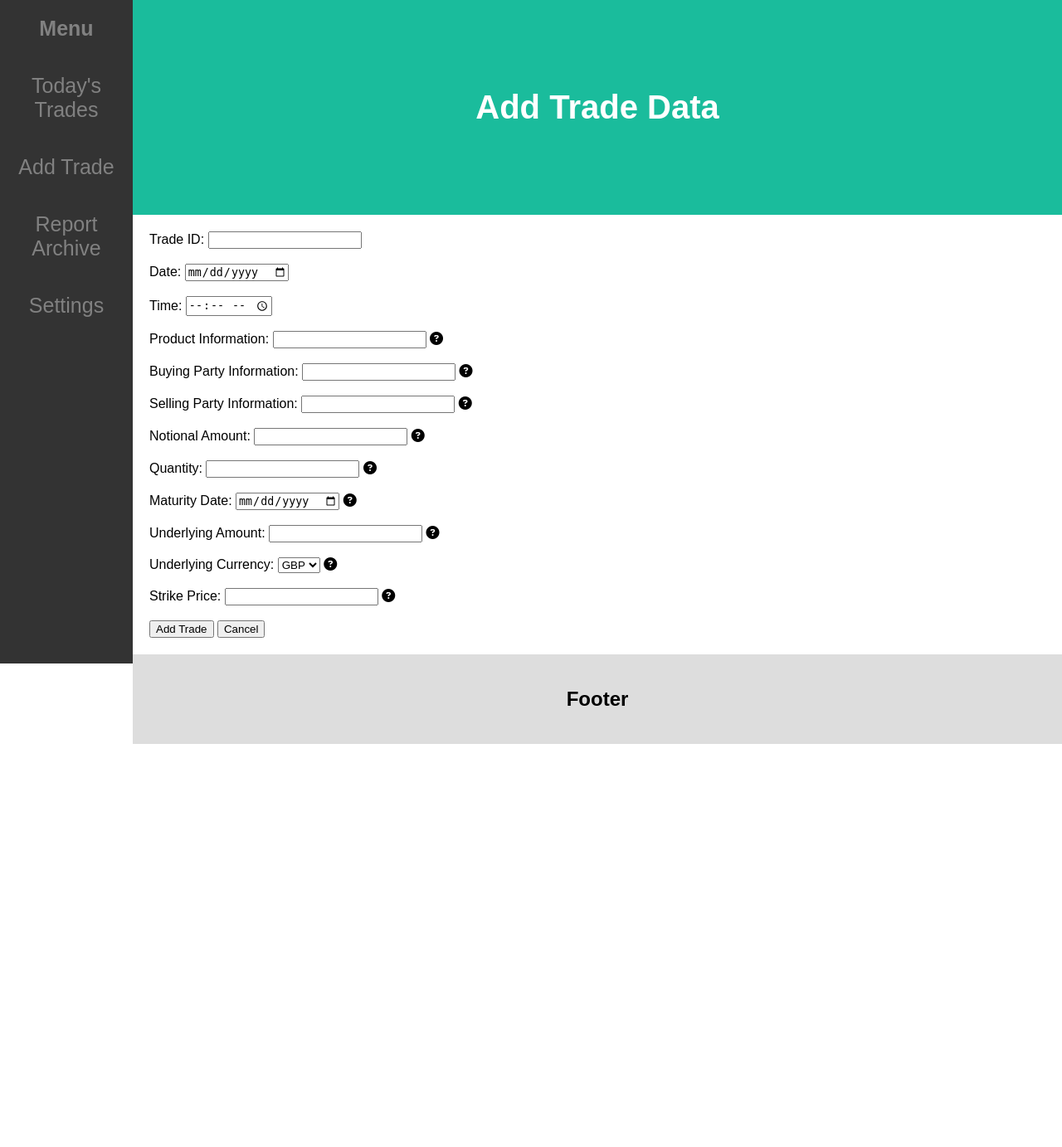
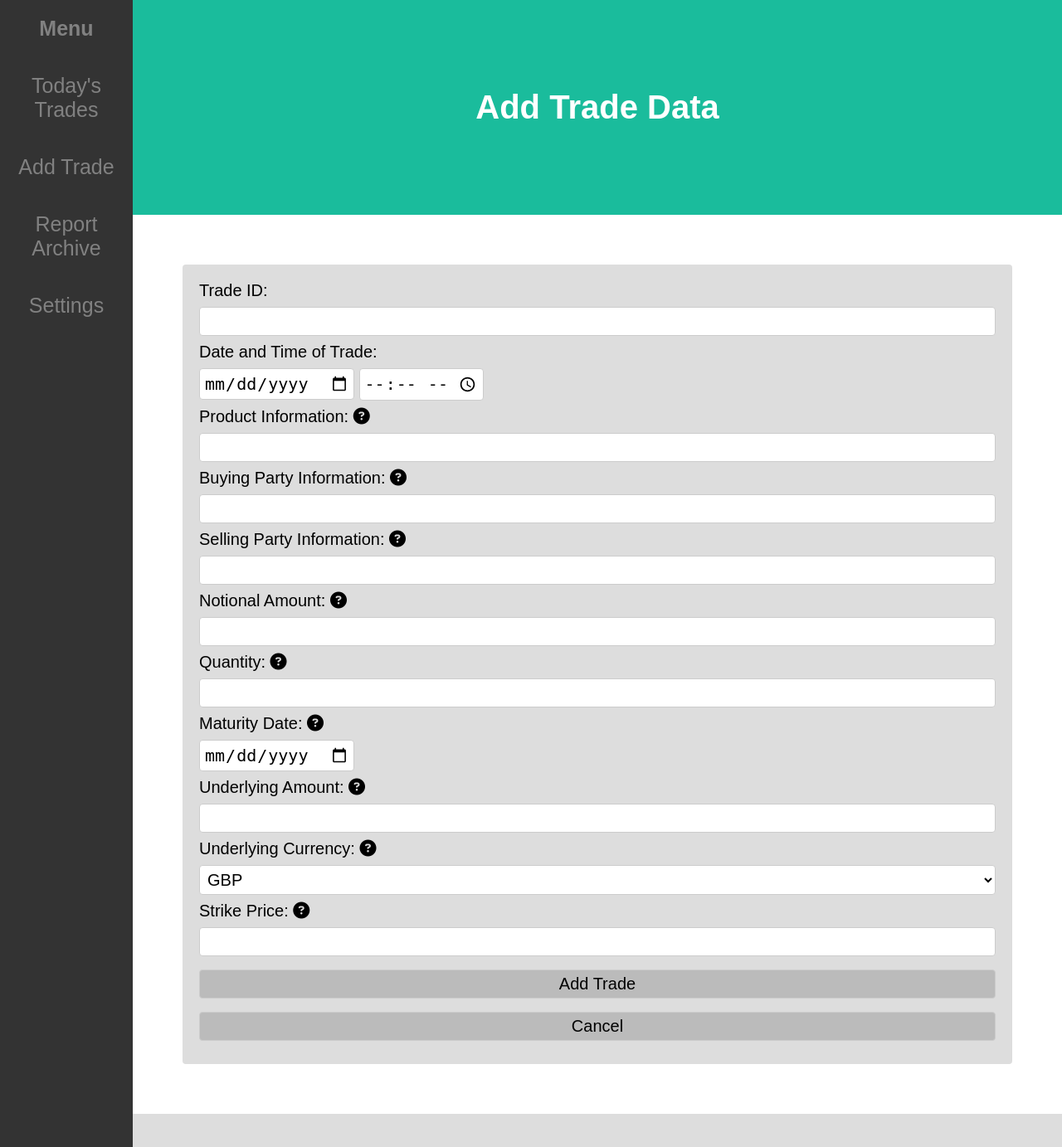
Before and after one commit to sejalDG/CS261_SE_Group2, a Django app: template mysite/trades/templates/trades/addtradepage.html in a window 1280 px wide. Shown: the whole page at 83% size. Before the commit the page ends 897 px from the top, so only its background shows below. Run offline with Django 3.2, Linux system fonts and the light colour scheme; the template is opened without the code that fills it, so the values that code supplies are empty; some libraries are stand-ins or nearby versions.

Commit message:
Edited and formatted html

```diff
--- a/mysite/trades/templates/trades/addtradepage.html
+++ b/mysite/trades/templates/trades/addtradepage.html
@@ -9,6 +9,8 @@
 </head>
 <body>
 
+  <div id="page-container">
+    <div id="content-wrap">
       <div class="header">
         <h1>Add Trade Data</h1>
       </div>
@@ -16,88 +18,79 @@
       <div class="sidenav">
         <title>Menu</title>
         <a>Today's Trades</a>
-    <a>Add Trade</a>
+        <a href="addtradepage.html">Add Trade</a>
         <a>Report Archive</a>
-    <a>Settings</a>
+        <a href="settingspage.html">Settings</a>
       </div>
 
       <div class="main">
+        <div class="box">
         <form>
 
-      <label for="tradeID">Trade ID:</label>
-      <input type="text" id="tradeID" name="tradeID"><br><br>
+          <label for="tradeID">Trade ID:</label><br>
+          <input type="text" id="tradeID" name="tradeID"><br>
 
-      <label for="date">Date:</label>
-      <input type="date" id="tradeDate" name="tradeDate"><br><br>
+          <label for"datetime">Date and Time of Trade:</label><br>
+          <input type="date" id="tradeDate" name="tradeDate">
+          <input type="time" id="tradeTime" name="tradeTime"><br>
 
-      <label for="time">Time:</label>
-      <input type="time" id="tradeTime" name="tradeTime"><br><br>
+          <label for="productInformation">Product Information: </label><div class="tooltip"><i class="fas fa-question-circle"></i>
+            <span class="tooltiptext">Text</span>
+          </div><br>
+          <input type="text" id="productInformation" name="productInformation"><br>
 
-      <label for="productInformation">Product Information:</label>
-      <input type="text" id="productInformation" name="productInformation">
-      <div class="tooltip"><i class="fas fa-question-circle"></i>
+          <label for="buyingPartyInformation">Buying Party Information: </label><div class="tooltip"><i class="fas fa-question-circle"></i>
             <span class="tooltiptext">Text</span>
-      </div><br><br>
+          </div><br>
+          <input type="text" id="buyingPartyInformation" name="buyingPartyInformation"><br>
 
-      <label for="buyingPartyInformation">Buying Party Information:</label>
-      <input type="text" id="buyingPartyInformation" name="buyingPartyInformation">
-      <div class="tooltip"><i class="fas fa-question-circle"></i>
+          <label for="sellingPartyInformation">Selling Party Information: </label><div class="tooltip"><i class="fas fa-question-circle"></i>
             <span class="tooltiptext">Text</span>
-      </div><br><br>
+          </div><br>
+          <input type="text" id="sellingPartyInformation" name="sellingPartyInformation"><br>
 
-      <label for="sellingPartyInformation">Selling Party Information:</label>
-      <input type="text" id="sellingPartyInformation" name="sellingPartyInformation">
-      <div class="tooltip"><i class="fas fa-question-circle"></i>
+          <label for="notionalAmount">Notional Amount: </label><div class="tooltip"><i class="fas fa-question-circle"></i>
             <span class="tooltiptext">Text</span>
-      </div><br><br>
+          </div><br>
+          <input type="number" id="notionalAmount" name="notionalAmount" step="0.01" min="1"><br>
 
-      <label for="notionalAmount">Notional Amount:</label>
-      <input type="number" id="notionalAmount" name="notionalAmount" step="0.01" min="1">
-      <div class="tooltip"><i class="fas fa-question-circle"></i>
+          <label for="quantity">Quantity: </label><div class="tooltip"><i class="fas fa-question-circle"></i>
             <span class="tooltiptext">Text</span>
-      </div><br><br>
+          </div><br>
+          <input type="number" id="quantity" name="quantity" min="1"><br>
 
-      <label for="quantity">Quantity:</label>
-      <input type="number" id="quantity" name="quantity" min="1">
-      <div class="tooltip"><i class="fas fa-question-circle"></i>
+          <label for="maturityDate">Maturity Date: </label><div class="tooltip"><i class="fas fa-question-circle"></i>
             <span class="tooltiptext">Text</span>
-      </div><br><br>
+          </div><br>
+          <input type="date" id="maturityDate" name="maturityDate"><br>
 
-      <label for="maturityDate">Maturity Date:</label>
-      <input type="date" id="maturityDate" name="maturityDate">
-      <div class="tooltip"><i class="fas fa-question-circle"></i>
+          <label for="underlyingAmount">Underlying Amount: </label><div class="tooltip"><i class="fas fa-question-circle"></i>
             <span class="tooltiptext">Text</span>
-      </div><br><br>
+          </div><br>
+          <input type="number" id="underlyingAmount" name="underlyingAmount" step="0.01" min="1"><br>
 
-      <label for="underlyingAmount">Underlying Amount:</label>
-      <input type="number" id="underlyingAmount" name="underlyingAmount" step="0.01" min="1">
-      <div class="tooltip"><i class="fas fa-question-circle"></i>
+          <label for="underlyingCurrency">Underlying Currency: </label><div class="tooltip"><i class="fas fa-question-circle"></i>
               <span class="tooltiptext">Text</span>
-      </div><br><br>
-
-      <label for="underlyingCurrency">Underlying Currency:</label>
+            </div><br>
           <select id="underlyingCurrency" name="underlyingCurrency">
             <option value="gbp">GBP</option>
             <option value="usd">USD</option>
-      </select>
-      <div class="tooltip"><i class="fas fa-question-circle"></i>
+          </select><br>
+
+          <label for="strikePrice">Strike Price: </label><div class="tooltip"><i class="fas fa-question-circle"></i>
             <span class="tooltiptext">Text</span>
-      </div><br><br>
-
-      <label for="strikePrice">Strike Price:</label>
-      <input type="number" id="strikePrice" name="strikePrice" step="0.01" min="1">
-      <div class="tooltip"><i class="fas fa-question-circle"></i>
-        <span class="tooltiptext">Text</span>
-      </div><br><br>
+          </div><br>
+          <input type="number" id="strikePrice" name="strikePrice" step="0.01" min="1"><br>
 
           <input type="submit" value="Add Trade">
           <input type="button" value="Cancel">
 
         </form>
       </div>
-
+      </div>
+    </div>
     <div class="footer">
-    <h2>Footer</h2>
+    </div>
   </div>
 
 </body>
--- a/mysite/trades/templates/trades/styles.css
+++ b/mysite/trades/templates/trades/styles.css
@@ -1,5 +1,23 @@
 * {
   box-sizing: border-box;
+}
+
+#page-container {
+  position: relative;
+  min-height: 100vh;
+}
+
+#content-wrap {
+  padding-bottom: 40px;
+}
+
+.footer {
+  position: absolute;
+  bottom: 0;
+  width: 100%;
+  height: 40px;
+  text-align: center;
+  background: #ddd;
 }
 
 body {
@@ -21,38 +39,72 @@ body {
 
 .main {
   margin-left: 160px;
-  -ms-flex: 70%; /* IE10 */
-  flex: 70%;
   background-color: white;
   padding: 20px;
+  font-size: 20px;
+}
+
+input[type=text], input[type=number], select{
+  font-size: 20px;
+  padding: 5px;
+  margin: 8px 0;
+  border: 1px solid #ccc;
+  border-radius: 4px;
+  width: 100%;
+  background-color: white;
+}
+
+input[type=submit], input[type=button]{
+  font-size: 20px;
+  padding: 5px;
+  margin: 8px 0;
+  border: 1px solid #ccc;
+  border-radius: 4px;
+  width: 100%;
+  background-color: #bbb;
+}
+
+input[type=date], input[type=time] {
+  font-size: 20px;
+  padding: 5px;
+  margin: 8px 0;
+  border: 1px solid #ccc;
+  border-radius: 4px;
+}
+
+.box {
+  background-color: #ddd;
+  border-radius: 4px;
+  padding: 20px;
+  margin: 40px;
+}
+
+.footer h2 {
+  font-size: 15px;
 }
 
 .sidenav {
   display: block;
   color: white;
   text-align: center;
-  text-decoration: none;
   height: 100%;
   width: 160px;
-  position: fixed;
+  position: absolute;
   z-index: 1;
   top: 0;
   left: 0;
   background-color: #333;
-  overflow-x: hidden;
 }
 
 .sidenav a {
-  padding: 20px 8px 20px 8px;
-  text-decoration: none;
   font-size: 25px;
   color: #818181;
+  padding: 20px 8px 20px 8px;
   display: block;
 }
 
 .sidenav title {
   padding: 20px 8px 20px 8px;
-  text-decoration: none;
   font-size: 25px;
   color: #818181;
   display: block;
@@ -64,21 +116,15 @@ body {
   color: black;
 }
 
-/* Footer */
-.footer {
-  margin-left: 160px;
-  padding: 20px;
-  text-align: center;
-  background: #ddd;
+.sidenav a:link {
+  text-decoration: none;
 }
 
-/* Tooltip container */
 .tooltip {
   position: relative;
   display: inline-block;
 }
 
-/* Tooltip text */
 .tooltip .tooltiptext {
   visibility: hidden;
   width: 120px;
@@ -87,18 +133,15 @@ body {
   text-align: center;
   padding: 5px 0;
   border-radius: 6px;
-  /* Position the tooltip text */
   position: absolute;
   z-index: 1;
   bottom: 125%;
   left: 50%;
   margin-left: -60px;
-  /* Fade in tooltip */
   opacity: 0;
   transition: opacity 0.3s;
 }
 
-/* Tooltip arrow */
 .tooltip .tooltiptext::after {
   content: "";
   position: absolute;
@@ -110,7 +153,6 @@ body {
   border-color: #555 transparent transparent transparent;
 }
 
-/* Show the tooltip text when you mouse over the tooltip container */
 .tooltip:hover .tooltiptext {
   visibility: visible;
   opacity: 1;
```
Also changed, not shown: mysite/trades/templates/trades/settingspage.html (added, +33 -0 lines). Lines whose indentation alone changed are shown as unchanged.
